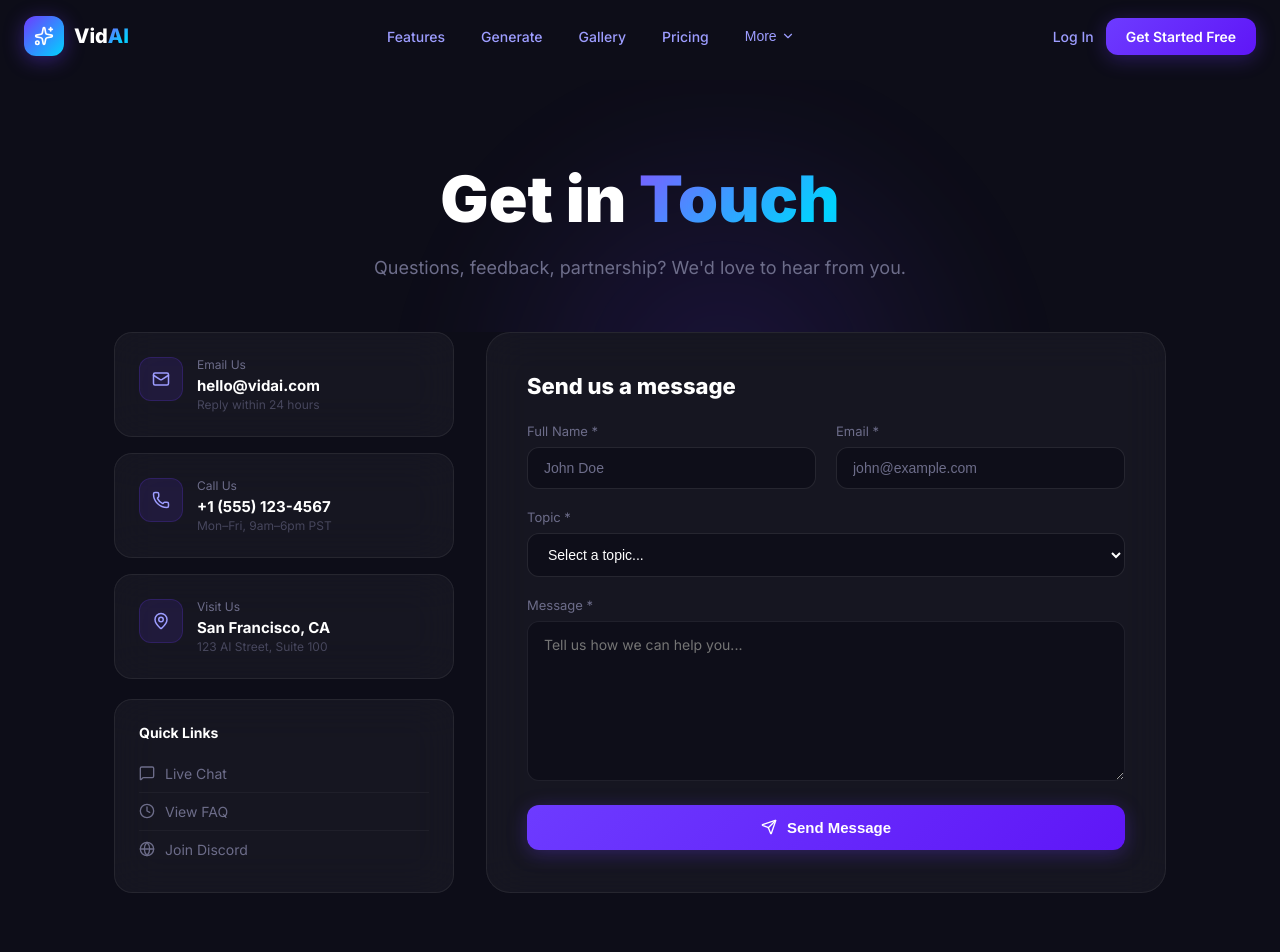
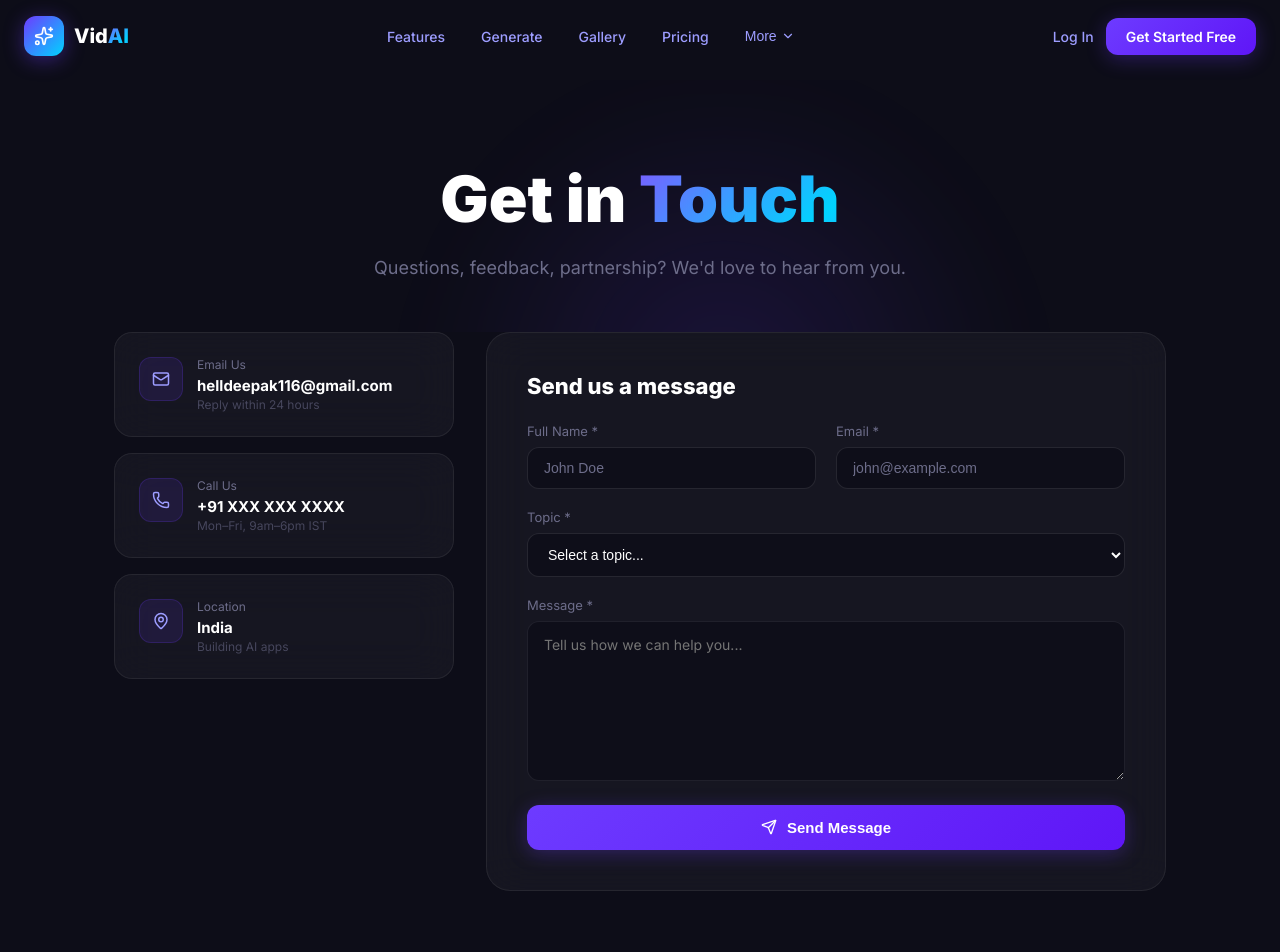
Before and after one commit to helldeepak116-design/ai-video-generator, a Next.js app: page /contact in a window 1280 px wide. Shown: the top 952 px of the page. Built offline with nearby package versions, Linux system fonts and the light colour scheme.

Commit message:
Add working contact form with Formspree

```diff
--- a/app/contact/page.js
+++ b/app/contact/page.js
@@ -1,21 +1,50 @@
 'use client'
 import { useState } from 'react'
-import { Mail, Phone, MapPin, Send, MessageSquare, Clock, Globe, CheckCircle } from 'lucide-react'
+import { Mail, Phone, MapPin, Send, MessageSquare, Clock, Globe, CheckCircle, AlertCircle } from 'lucide-react'
+
+// 🔑 PASTE YOUR FORMSPREE URL HERE!
+const FORMSPREE_URL = 'https://formspree.io/f/xrenbwqz'
 
 export default function ContactPage() {
   const [form, setForm] = useState({ name: '', email: '', subject: '', message: '' })
   const [sent, setSent] = useState(false)
   const [sending, setSending] = useState(false)
+  const [error, setError] = useState('')
 
-  const handleSubmit = (e) => {
+  const handleSubmit = async (e) => {
     e.preventDefault()
     setSending(true)
-    setTimeout(() => { setSending(false); setSent(true) }, 2000)
+    setError('')
+
+    try {
+      const response = await fetch(FORMSPREE_URL, {
+        method: 'POST',
+        headers: {
+          'Content-Type': 'application/json',
+          'Accept': 'application/json',
+        },
+        body: JSON.stringify({
+          name: form.name,
+          email: form.email,
+          subject: form.subject,
+          message: form.message,
+        }),
+      })
+
+      if (response.ok) {
+        setSent(true)
+      } else {
+        setError('Something went wrong. Please try again.')
+      }
+    } catch (err) {
+      setError('Failed to send. Check your internet connection.')
+    } finally {
+      setSending(false)
+    }
   }
 
   return (
     <div style={{ paddingTop: 80 }}>
-      {/* Header */}
       <section style={{ padding: '5rem 1.5rem 3rem', position: 'relative', overflow: 'hidden' }}>
         <div className="orb-purple" style={{ top: 0, right: '20%' }} />
         <div style={{ maxWidth: 600, margin: '0 auto', textAlign: 'center', position: 'relative', zIndex: 1 }}>
@@ -30,12 +59,11 @@ export default function ContactPage() {
 
       <div style={{ maxWidth: 1100, margin: '0 auto', padding: '0 1.5rem 5rem', display: 'grid', gridTemplateColumns: '1fr 2fr', gap: '2rem' }} className="contact-grid">
 
-        {/* Info Cards */}
         <div style={{ display: 'flex', flexDirection: 'column', gap: '1rem' }}>
           {[
-            { icon: Mail, label: 'Email Us', value: 'hello@vidai.com', sub: 'Reply within 24 hours' },
-            { icon: Phone, label: 'Call Us', value: '+1 (555) 123-4567', sub: 'Mon–Fri, 9am–6pm PST' },
-            { icon: MapPin, label: 'Visit Us', value: 'San Francisco, CA', sub: '123 AI Street, Suite 100' },
+            { icon: Mail, label: 'Email Us', value: 'helldeepak116@gmail.com', sub: 'Reply within 24 hours' },
+            { icon: Phone, label: 'Call Us', value: '+91 XXX XXX XXXX', sub: 'Mon–Fri, 9am–6pm IST' },
+            { icon: MapPin, label: 'Location', value: 'India', sub: 'Building AI apps' },
           ].map((item, i) => (
             <div key={i} className="glass card-hover" style={{ borderRadius: 18, padding: '1.5rem', border: '1px solid rgba(255,255,255,0.07)' }}>
               <div style={{ display: 'flex', alignItems: 'flex-start', gap: 14 }}>
@@ -50,34 +78,16 @@ export default function ContactPage() {
               </div>
             </div>
           ))}
-
-          {/* Quick Links */}
-          <div className="glass" style={{ borderRadius: 18, padding: '1.5rem', border: '1px solid rgba(255,255,255,0.07)', marginTop: 4 }}>
-            <p style={{ color: 'white', fontWeight: 700, fontSize: 14, marginBottom: 14 }}>Quick Links</p>
-            {[
-              { icon: MessageSquare, label: 'Live Chat', href: '#' },
-              { icon: Clock, label: 'View FAQ', href: '/faq' },
-              { icon: Globe, label: 'Join Discord', href: '#' },
-            ].map((link, i) => (
-              <a key={i} href={link.href} style={{ display: 'flex', alignItems: 'center', gap: 10, padding: '10px 0', color: '#6d6d8a', textDecoration: 'none', fontSize: 14, borderBottom: i < 2 ? '1px solid rgba(255,255,255,0.04)' : 'none', transition: 'color 0.2s' }}
-                onMouseEnter={e => e.currentTarget.style.color = '#9d9dff'}
-                onMouseLeave={e => e.currentTarget.style.color = '#6d6d8a'}
-              >
-                <link.icon size={16} /> {link.label}
-              </a>
-            ))}
-          </div>
         </div>
 
-        {/* Form */}
         <div className="glass" style={{ borderRadius: 24, padding: '2.5rem', border: '1px solid rgba(255,255,255,0.07)' }}>
           {sent ? (
             <div style={{ textAlign: 'center', padding: '3rem 0' }}>
               <div style={{ width: 72, height: 72, borderRadius: '50%', background: 'rgba(52,211,153,0.1)', border: '1px solid rgba(52,211,153,0.3)', display: 'flex', alignItems: 'center', justifyContent: 'center', margin: '0 auto 20px' }}>
                 <CheckCircle size={32} color="#34d399" />
               </div>
-              <h3 style={{ color: 'white', fontWeight: 800, fontSize: 22, marginBottom: 10 }}>Message Sent!</h3>
-              <p style={{ color: '#6d6d8a', marginBottom: 24 }}>We'll get back to you within 24 hours.</p>
+              <h3 style={{ color: 'white', fontWeight: 800, fontSize: 22, marginBottom: 10 }}>Message Sent! ✉️</h3>
+              <p style={{ color: '#6d6d8a', marginBottom: 24 }}>Thanks for reaching out! I'll reply within 24 hours.</p>
               <button onClick={() => { setSent(false); setForm({ name: '', email: '', subject: '', message: '' }) }}
                 className="btn-secondary" style={{ fontSize: 14 }}>
                 Send Another Message
@@ -86,6 +96,13 @@ export default function ContactPage() {
           ) : (
             <>
               <h2 style={{ color: 'white', fontWeight: 800, fontSize: 22, marginBottom: 24 }}>Send us a message</h2>
+
+              {error && (
+                <div style={{ display: 'flex', alignItems: 'center', gap: 8, padding: '12px 14px', borderRadius: 10, background: 'rgba(251,113,133,0.08)', border: '1px solid rgba(251,113,133,0.2)', color: '#fca5a5', fontSize: 13, marginBottom: 16 }}>
+                  <AlertCircle size={15} /> {error}
+                </div>
+              )}
+
               <form onSubmit={handleSubmit} style={{ display: 'flex', flexDirection: 'column', gap: '1.25rem' }}>
                 <div style={{ display: 'grid', gridTemplateColumns: '1fr 1fr', gap: '1.25rem' }}>
                   <div>
@@ -112,9 +129,7 @@ export default function ContactPage() {
                   <label style={{ color: '#6d6d8a', fontSize: 13, display: 'block', marginBottom: 8 }}>Message *</label>
                   <textarea required value={form.message} onChange={e => setForm({ ...form, message: e.target.value })}
                     placeholder="Tell us how we can help you..." rows={6}
-                    style={{ width: '100%', padding: '12px 16px', resize: 'vertical', background: 'rgba(13,13,24,0.8)', border: '1px solid rgba(255,255,255,0.08)', borderRadius: 12, color: 'white', fontSize: 14, outline: 'none', fontFamily: 'inherit', lineHeight: 1.6, transition: 'border-color 0.3s', minHeight: 140 }}
-                    onFocus={e => e.target.style.borderColor = '#6d3bff'}
-                    onBlur={e => e.target.style.borderColor = 'rgba(255,255,255,0.08)'}
+                    style={{ width: '100%', padding: '12px 16px', resize: 'vertical', background: 'rgba(13,13,24,0.8)', border: '1px solid rgba(255,255,255,0.08)', borderRadius: 12, color: 'white', fontSize: 14, outline: 'none', fontFamily: 'inherit', lineHeight: 1.6, minHeight: 140 }}
                   />
                 </div>
                 <button type="submit" disabled={sending} className="btn-primary" style={{ gap: 10, fontSize: 15, padding: '14px 24px', opacity: sending ? 0.7 : 1, cursor: sending ? 'wait' : 'pointer' }}>
```
